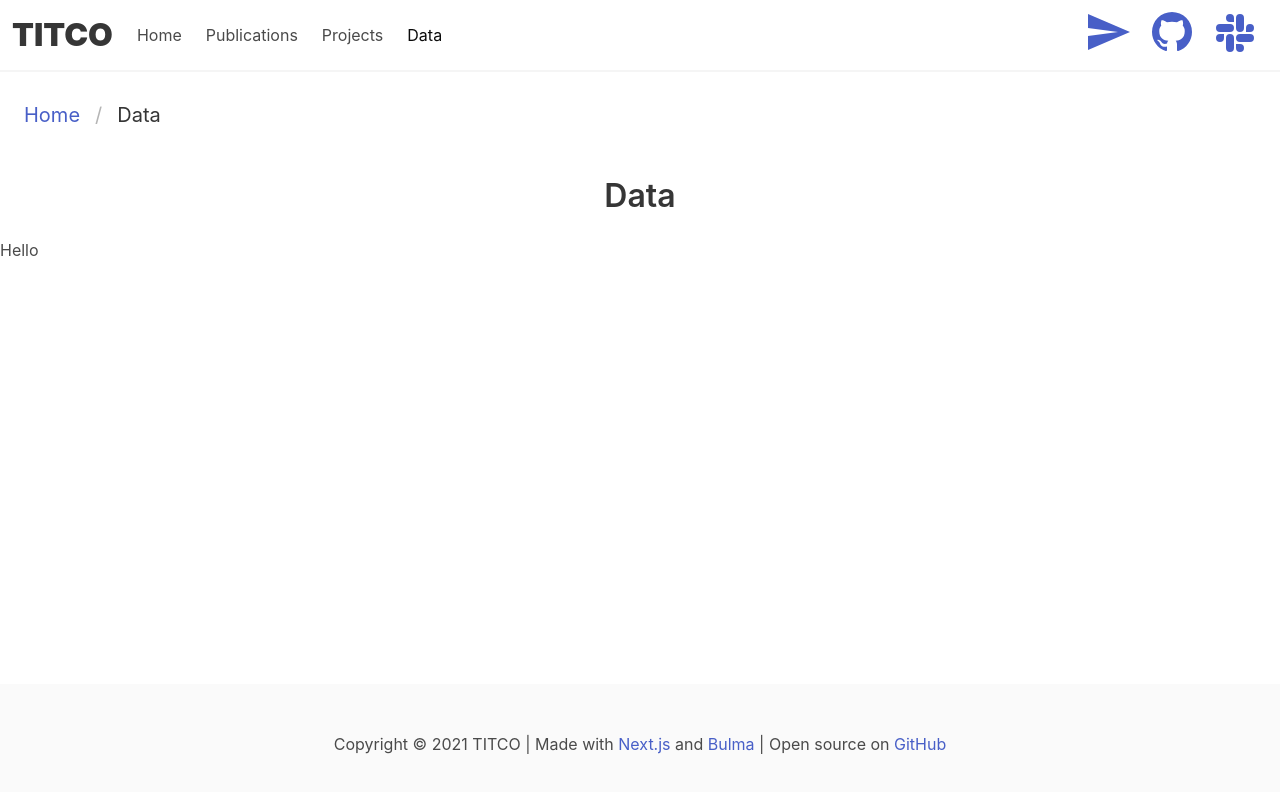
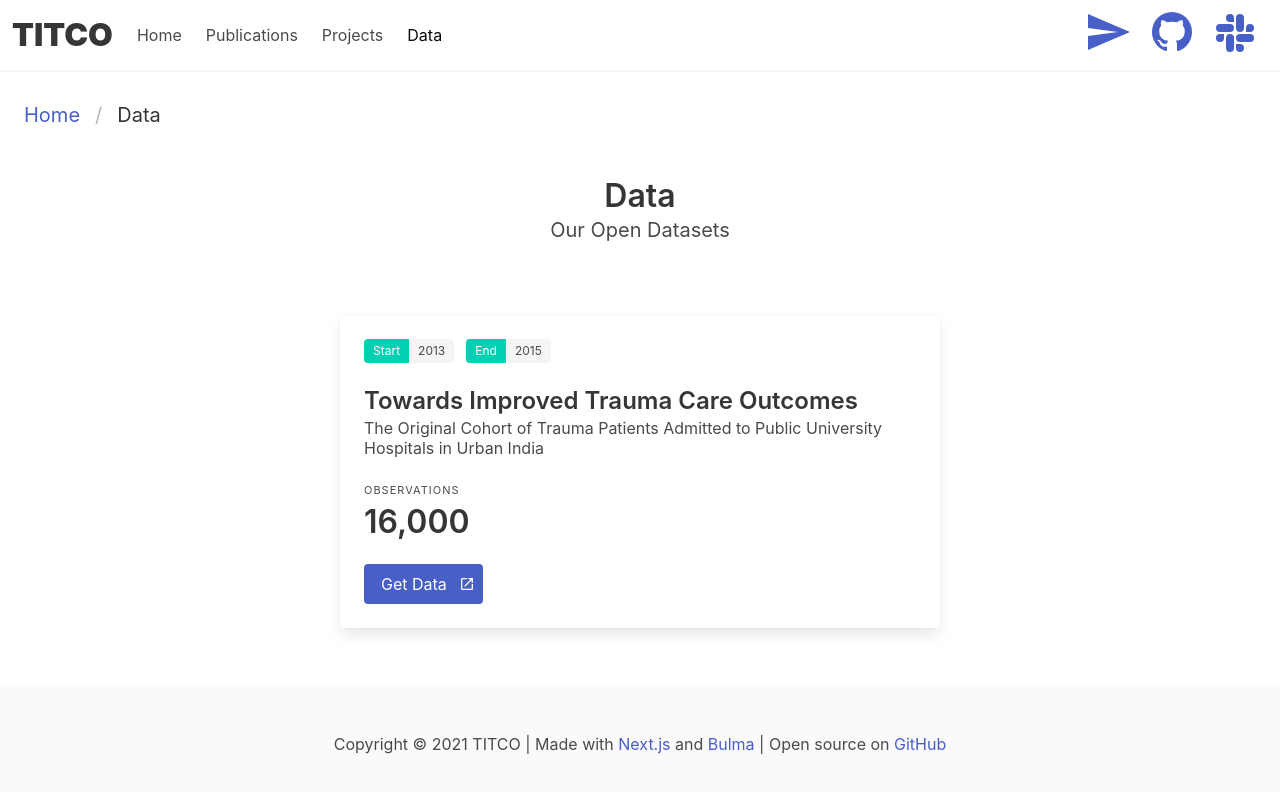
Before and after one commit to martingerdin/titco.org, a Next.js app: page /data in a window 1280 px wide. Shown: the top 792 px of the page. Built offline with nearby package versions, Linux system fonts and the light colour scheme.

Commit message:
Add data page

```diff
--- a/pages/data.tsx
+++ b/pages/data.tsx
@@ -1,9 +1,84 @@
+import Link from "next/link";
+import { join } from "path";
+import fs from "fs";
+import matter from "gray-matter";
+import Icon from "@mdi/react";
+import { mdiOpenInNew } from "@mdi/js";
 import Layout from "../components/Layout";
+import { TagList } from "../components/TagList";
+import { projectsPageProps } from "./projects";
 
-export default function DataPage() {
+export default function DataPage({ projectsData }: projectsPageProps) {
+  const projectsWithData = projectsData
+    .map((project) => {
+      return matter(project.content).data;
+    })
+    .filter((project) => {
+      return typeof project.dataset !== "undefined";
+    })
+    .sort((a, b) => b.start - a.start);
+  console.log(projectsWithData);
   return (
-    <Layout title="Data">
-	<p>Hello</p>
+    <Layout title="Data" subtitle="Our Open Datasets">
+      <section className="section">
+        <div
+          style={{
+            display: "flex",
+            flexWrap: "wrap",
+            justifyContent: "center",
+          }}
+        >
+          {projectsWithData.map((project, key) => {
+            const { title, subtitle, start, end, dataset, sampleSize } =
+              project;
+            const tags = [
+              { heading: "Start", value: start },
+              { heading: "End", value: end },
+            ];
+            return (
+              <div className="block mx-5 my-5" key={key}>
+                <article
+                  className="card"
+                  style={{ maxWidth: "600px", minWidth: "300px" }}
+                >
+                  <div className="card-content">
+                    <div className="content">
+                      <TagList tags={tags} />
+                    </div>
+                    <h3 className="title is-4">{title}</h3>
+                    <h4 className="subtitle is-6">{subtitle}</h4>
+                    <p className="heading">Observations</p>
+                    <p className="title">{sampleSize}</p>
+                    <Link href={dataset}>
+                      <a className="button is-link">
+                        <span>Get Data</span>
+                        <span className="icon is-small pl-2">
+                          <Icon path={mdiOpenInNew} />
+                        </span>
+                      </a>
+                    </Link>
+                  </div>
+                </article>
+              </div>
+            );
+          })}
+        </div>
+      </section>
     </Layout>
   );
 }
+
+const projectDir = join(process.cwd(), "_projects");
+
+export async function getStaticProps() {
+  const projectFiles = fs.readdirSync(projectDir);
+  const projectsData = projectFiles.map((file) => {
+    return {
+      file: file,
+      content: fs.readFileSync(join(projectDir, file), "utf8"),
+    };
+  });
+  return {
+    props: { projectsData },
+  };
+}
--- a/pages/projects.tsx
+++ b/pages/projects.tsx
@@ -5,7 +5,7 @@ import matter from "gray-matter";
 import Layout from "../components/Layout";
 import { ProjectSummary } from "../components/ProjectSummary";
 
-interface projectsPageProps {
+export interface projectsPageProps {
   projectsData: ProjectData[];
 }
 
```
